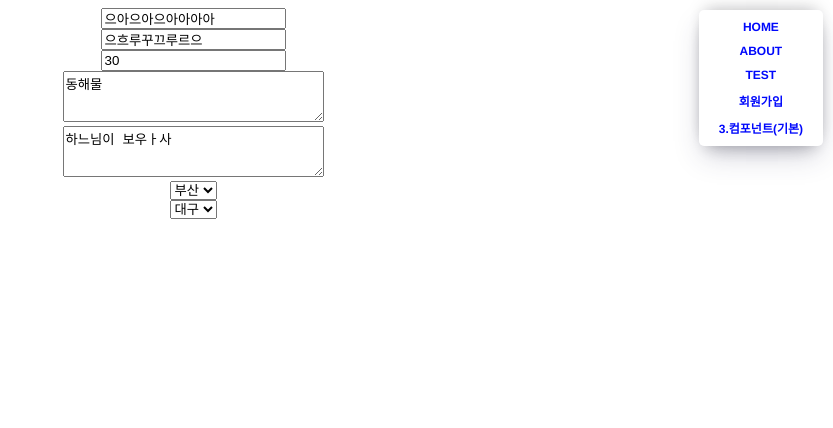
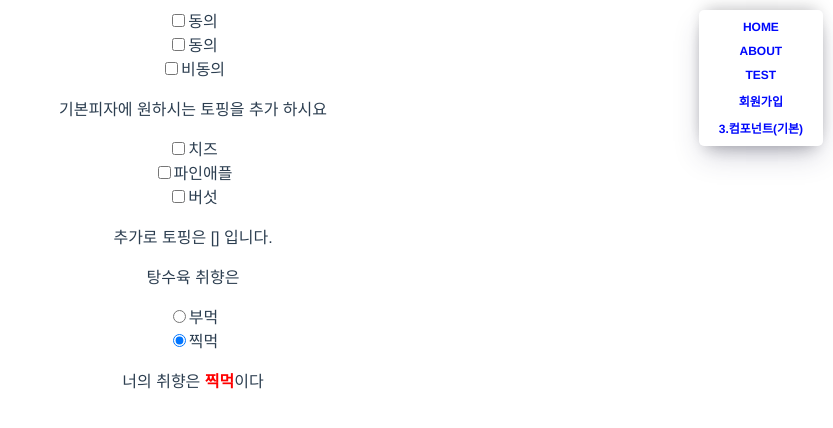
Before and after one commit to ssssRssssungjune/VUE_p, a Vue app: page /test in a window 1280 px wide. Shown: the top 428 px of the page, without its empty margins (447-1280 px from the left). Built offline with nearby package versions, Linux system fonts and the light colour scheme.

Commit message:
5장 컴포넌트 (복습6)

```diff
--- a/src/views/TestView.vue
+++ b/src/views/TestView.vue
@@ -1,60 +1,48 @@
 <template>
   <div class="test">
-    <input type="text" value="으아으아으아아아아"><br>
-    <input type="text" v-model="nick"/><br>
-    <input type="number" v-model="age"><br>
-    <textarea name="" id="" cols="30" rows="3">동해물</textarea><br>
-    <textarea name="" id="" v-model="message" cols="30" rows="3"></textarea><br>
-    <select name="" id="" >
-      <option value="01">몰라</option>
-      <option value="02">서울</option>
-      <option value="03">대구</option>
-      <option value="04" selected>부산</option>
-    </select>
-    <br>
-    <select v-model="city" name="" id="" >
-      <option value="01">몰라</option>
-      <option value="02">서울</option>
-      <option value="03">대구</option>
-      <option value="04">부산</option>
-    </select>
+    <input type="checkbox" id="cdtn_agree" name="cdtn_agree" /><label
+      for="cdtn_agree"
+      >동의</label> <br>
 
+      <label><input type="checkbox" v-model="agree" />동의</label> <br>
+      <label><input type="checkbox" v-model="agree2"
+        true-value="동의" false-value="비동의" />{{ agree2 }}</label> <br>
+
+      <div>
+        <p>기본피자에 원하시는 토핑을 추가 하시요</p>
+        <label><input type="checkbox" v-model="pizza" value="치즈"/>치즈</label> <br>
+        <label><input type="checkbox" v-model="pizza" value="파인애플"/>파인애플</label> <br>
+        <label><input type="checkbox" v-model="pizza" value="버섯"/>버섯</label> <br>
+        <p>추가로 토핑은 {{ pizza }} 입니다.</p>
+      </div>
+
+      <div>
+        <p>탕수육 취향은</p>
+        <label><input type="radio" v-model="pork" value="부먹">부먹</label> <br>
+        <label><input type="radio" v-model="pork" value="찍먹">찍먹</label>
+        <p>너의 취향은 <span style="color: red; font-weight: 800;">{{ pork }}</span>이다</p>
+      </div>
   </div>
 </template>
 
 <script>
 export default {
-  name: 'TestView',
-  components: {
-
-  },
+  name: "TestView",
+  components: {},
   data() {
     return {
-      nick:'으흐루꾸끄루르으',
-      age:30,
-      message:'하느님이 보우ㅏ사',
-      city:'03',
+      agree:false,
+      agree2:"비동의",
+      pizza:[],
+      pork:"찍먹",
 
     };
   },
-  setup() {
 
-  },
-  created() {
-
-  },
-  mounted() {
-
-  },
-  unmounted() {
-
-  },
-  methods: {
-
-  }
+  mounted() {},
+  unmounted() {},
+  methods: {},
 };
 </script>
 
-<style scoped>
-
-</style>
+<style scoped></style>
```
